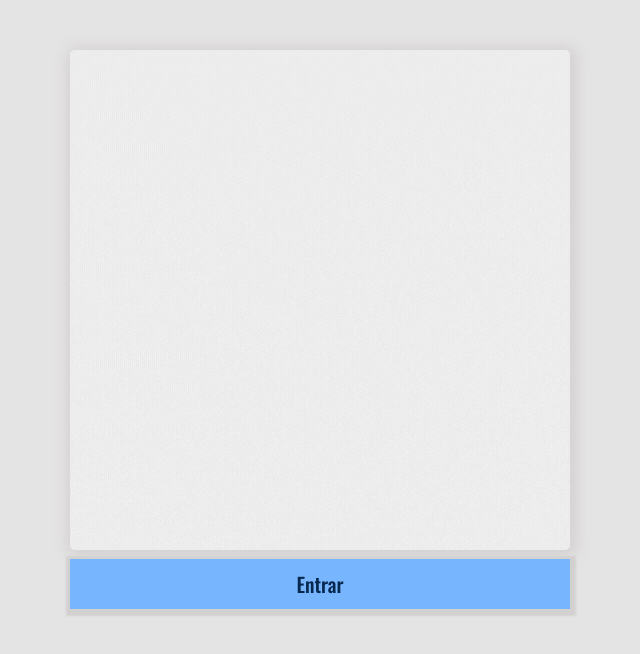
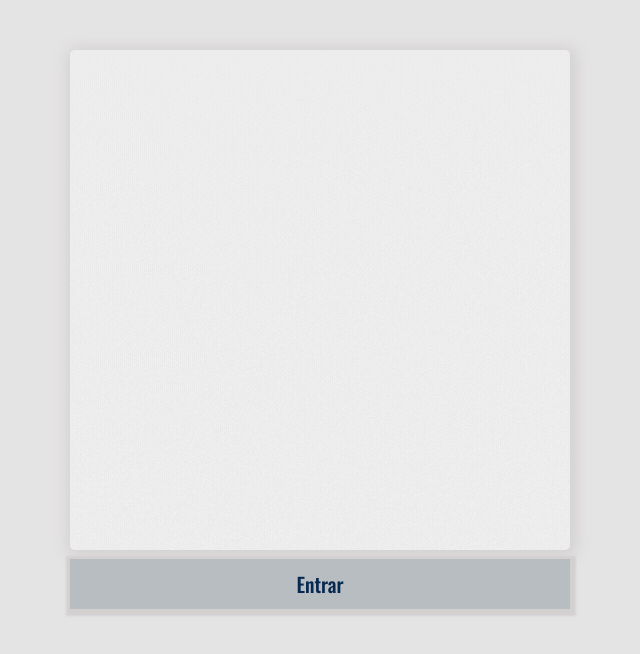
Before and after one commit to Raul26-tech/Make-Your-Network, a plain HTML site: page index.html in a window 1280 px wide. Shown: the whole page, without its empty margins (380-1020 px from the left). Drawn offline with nearby package versions, Linux system fonts and the light colour scheme.

Commit message:
changing the button's background color

```diff
--- a/styles.css
+++ b/styles.css
@@ -25,7 +25,7 @@
     box-shadow: 1px 2px 2px 5px rgb(211, 208, 208);
     border-color: transparent;
     transform: translateY(15px, 15px);
-    background: rgb(119, 182, 255);
+    background: rgb(184, 189, 194);
 }
 
 .sign-up {
```
